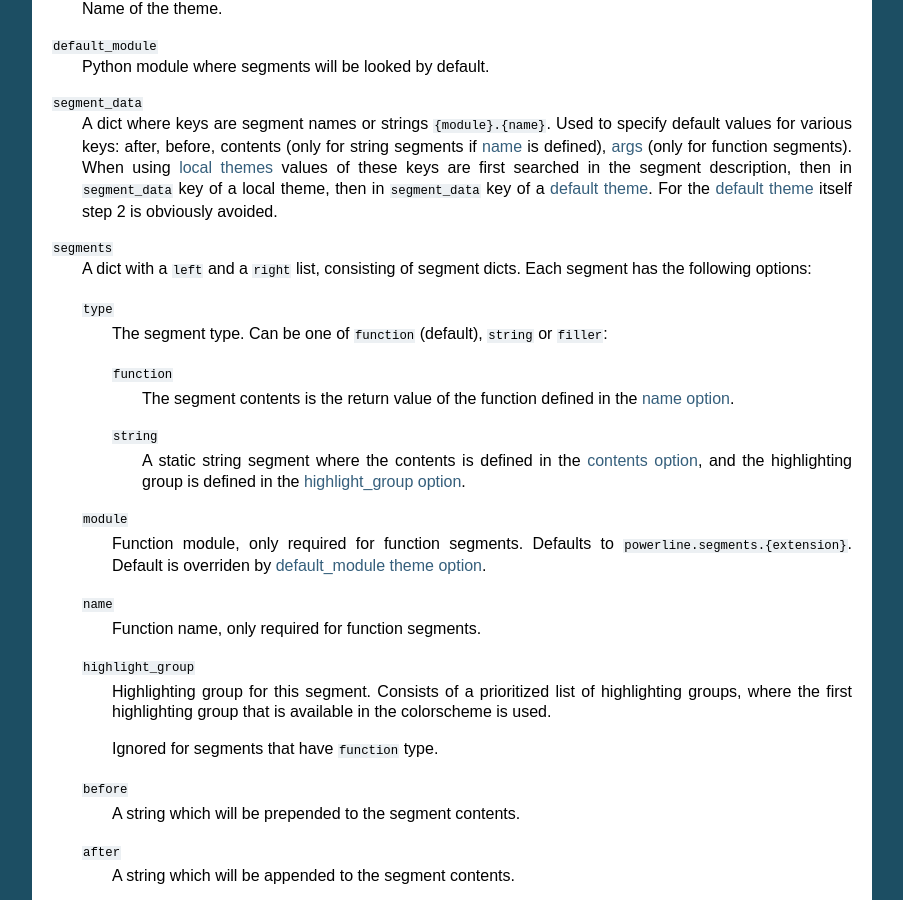
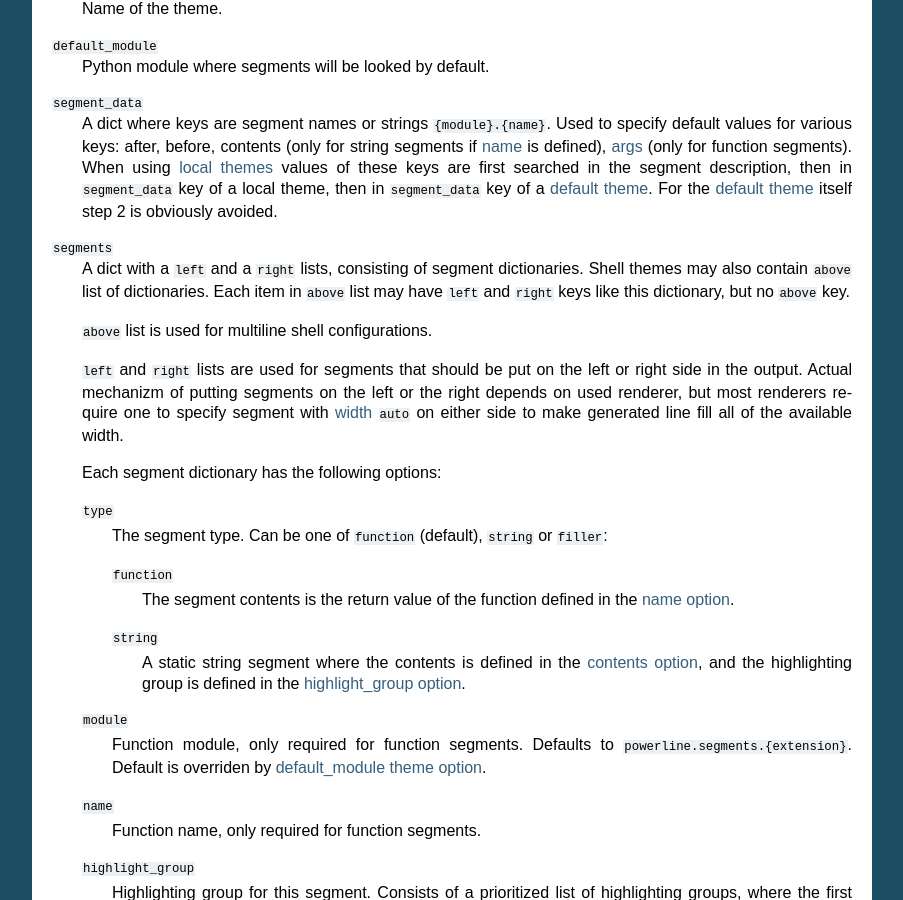
Before and after one commit to someyooyo/someyooyo, a Sphinx documentation site: the page built from docs/source/configuration.rst, in a window 1280 px wide and 900 px high, scrolled down 4309 px. Shown: the whole window, without its empty margins (198-1101 px from the left). Built offline with Sphinx 7.4.7, drawn with Linux system fonts in a browser that asks for light colours; some of the changed text lies outside the part shown.

Commit message:
Update documentation

```diff
--- a/docs/source/configuration.rst
+++ b/docs/source/configuration.rst
@@ -305,8 +305,22 @@ Themes
     step 2 is obviously avoided.
 
 ``segments``
-    A dict with a ``left`` and a ``right`` list, consisting of segment
-    dicts. Each segment has the following options:
+    A dict with a ``left`` and a ``right`` lists, consisting of segment
+    dictionaries. Shell themes may also contain ``above`` list of dictionaries.
+    Each item in ``above`` list may have ``left`` and ``right`` keys like this
+    dictionary, but no ``above`` key.
+
+    .. _config-themes-above:
+
+    ``above`` list is used for multiline shell configurations.
+
+    ``left`` and ``right`` lists are used for segments that should be put on the
+    left or right side in the output. Actual mechanizm of putting segments on
+    the left or the right depends on used renderer, but most renderers require
+    one to specify segment with :ref:`width <config-themes-seg-width>` ``auto``
+    on either side to make generated line fill all of the available width.
+
+    Each segment dictionary has the following options:
 
     ``type``
         The segment type. Can be one of ``function`` (default), ``string``
@@ -368,6 +382,8 @@ Themes
         right (``r``).
 
     ``width``
+        .. _config-themes-seg-width:
+
         Enforces a specific width for this segment.
 
         This segment will work as a spacer if the width is set to ``auto``.
@@ -566,6 +582,15 @@ configuration script was sourced (in fish case: after ``powerline-setup``
 function was run). To disable specific feature support set one of these
 variables to some non-empty value.
 
+If you do not want to disable prompt in shell, but yet do not want to launch
+python twice to get :ref:`above <config-themes-above>` lines you do not use in
+tcsh you should set ``$POWERLINE_NO_TCSH_ABOVE`` or
+``$POWERLINE_NO_SHELL_ABOVE`` variable.
+
+If you do not want to see additional space which is added to the right prompt in
+fish in order to support multiline prompt you should set
+``$POWERLINE_NO_FISH_ABOVE`` or ``$POWERLINE_NO_SHELL_ABOVE`` variables.
+
 .. note::
 
     Most supported shells’ configuration scripts check for additional
```
